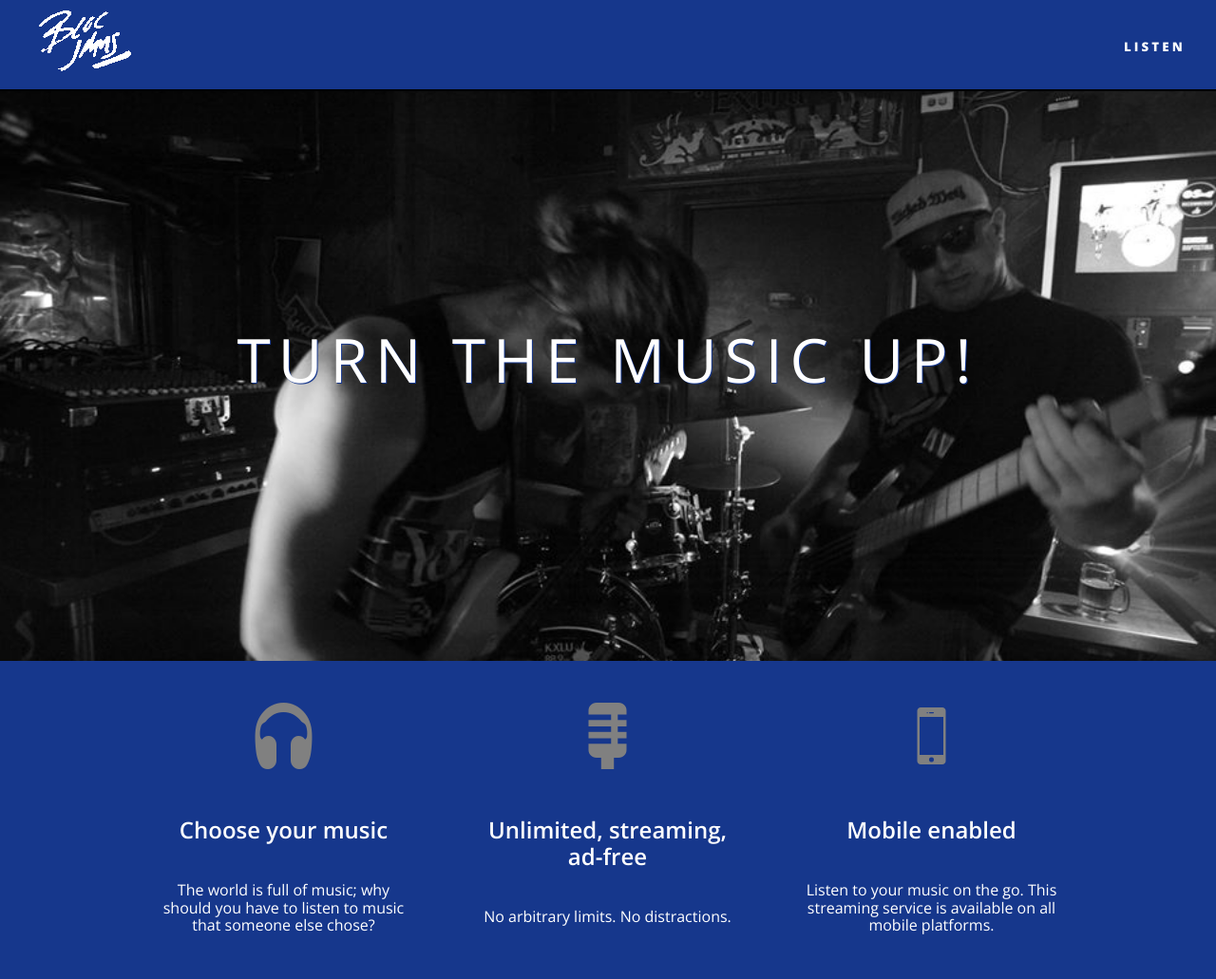
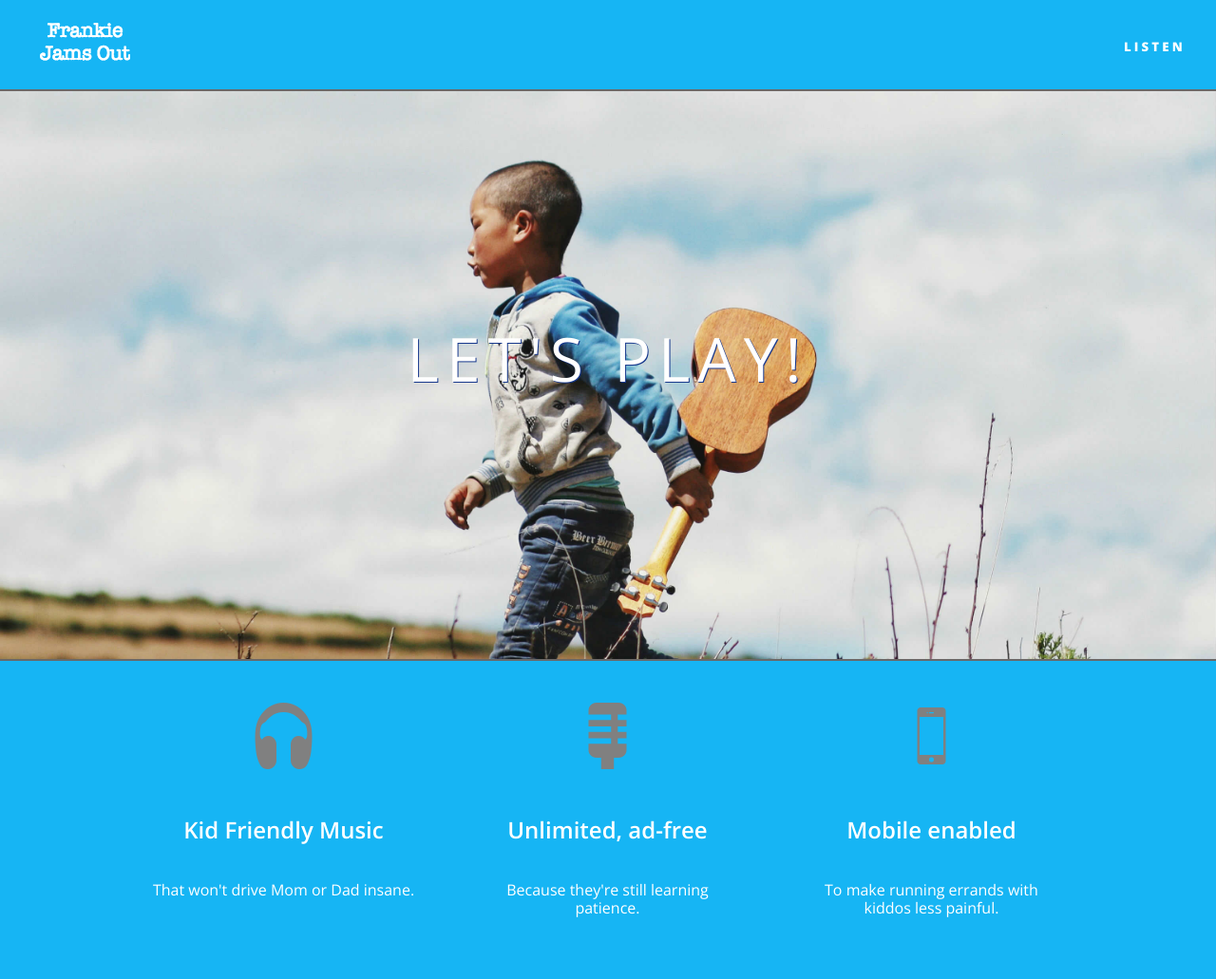
Before and after one commit to bethios/Frankie-Jams-Out, a plain HTML site: page index.html in a window 1280 px wide. Shown: the whole page at 95% size. Drawn offline with nearby package versions, Linux system fonts and the light colour scheme.

Commit message:
changed to frankie jams out version with new styling

```diff
--- a/index.html
+++ b/index.html
@@ -11,31 +11,31 @@
     </head>
     <body class="landing">
         <nav class="navbar">
-            <a href="index.html" class="logo"><img src="assets/images/bloc_jams_logo_white.png" alt="bloc jams logo"></a>
+            <a href="index.html" class="logo"><img src="assets/images/FrankieJamsOutLogo.png" alt="frankie jams logo"></a>
             <div class="links-container">
                 <a href="collection.html" class="navbar-link">Listen</a>
             </div>
         </nav>
 
         <section class="hero-content">
-            <h1 class="hero-title">Turn the music up!</h1>
+            <h1 class="hero-title">Let's Play!</h1>
         </section>
 
         <section class="selling-points container clearfix">
             <div class="point column third">
                 <span class="ion-headphone"></span>
-                <h5 class="point-title">Choose your music</h5>
-                <p class="point-description">The world is full of music; why should you have to listen to music that someone else chose?</p>
+                <h5 class="point-title">Kid Friendly Music</h5>
+                <p class="point-description">That won't drive Mom or Dad insane.</p>
             </div>
             <div class="point column third">
                 <span class="ion-mic-c"></span>
-                <h5 class="point-title">Unlimited, streaming, ad-free</h5>
-                <p class="point-description">No arbitrary limits. No distractions.</p>
+                <h5 class="point-title">Unlimited, ad-free</h5>
+                <p class="point-description">Because they're still learning patience.</p>
             </div>
             <div class="point column third">
                 <span class="ion-iphone"></span>
                 <h5 class="point-title">Mobile enabled</h5>
-                <p class="point-description">Listen to your music on the go. This streaming service is available on all mobile platforms.</p>
+                <p class="point-description">To make running errands with kiddos less painful.</p>
             </div>
         </section>
 
--- a/scripts/collection.js
+++ b/scripts/collection.js
@@ -1,6 +1,7 @@
 var buildCollectionItemTemplate = function() {
     var template =
             '<div class="collection-album-container column fourth">'
+            + '  <div class="collection-album-frame">'
             + '  <img src="assets/images/album_covers/01.png"/>'
             + '  <div class="collection-album-info caption">'
             + '    <p>'
@@ -11,6 +12,7 @@ var buildCollectionItemTemplate = function() {
             + '      X songs'
             + '      <br/>'
             + '    </p>'
+            + '  </div>'
             + '  </div>'
             + '</div>'
         ;
--- a/styles/album.css
+++ b/styles/album.css
@@ -1,5 +1,5 @@
 body.album{
-    background-image:url("../assets/images/blurred_backgrounds/dark-blur-background-splitshire-best-splitshire-8098-1024x683.jpg");
+    background-image:url("../assets/images/swingset.jpg");
     background-repeat: no-repeat;
     background-attachment: fixed;
     background-position: center center;
--- a/styles/landing.css
+++ b/styles/landing.css
@@ -1,14 +1,16 @@
 body.landing{
-    background-color: rgb(22, 55, 140);
+    background-color: rgb(22, 181, 244);
 }
 
 .hero-content{
     position: relative;
     min-height: 600px;
-    background-image:url("../assets/images/brobots_bg.jpg");
+    background-image:url("../assets/images/kidWithGuitar.jpg");
     background-repeat: no-repeat;
     background-position: center center;
     background-size: cover;
+    border-bottom: solid dimgray 2px;
+
 }
 
 .hero-content .hero-title {
--- a/styles/main.css
+++ b/styles/main.css
@@ -49,9 +49,9 @@ body{
 .navbar{
     position: relative;
     padding: 0.5rem;
-    background-color: rgb(22, 55, 140);
+    background-color: rgb(22, 181, 244);
     z-index: 1;
-    border-bottom: solid black 2px;
+    border-bottom: solid dimgray 2px;
 }
 
 .navbar .logo {
```
Also changed, not shown: album.html (+2 -2 lines), collection.html (+1 -1 lines), styles/collection.css (+11 -5 lines), assets/images/FrankieJamsOutLogo.png (added), assets/images/frankieLogo.png (added), assets/images/kidWithGuitar.jpg (added), assets/images/swingset.jpg (added), 1 other file.
